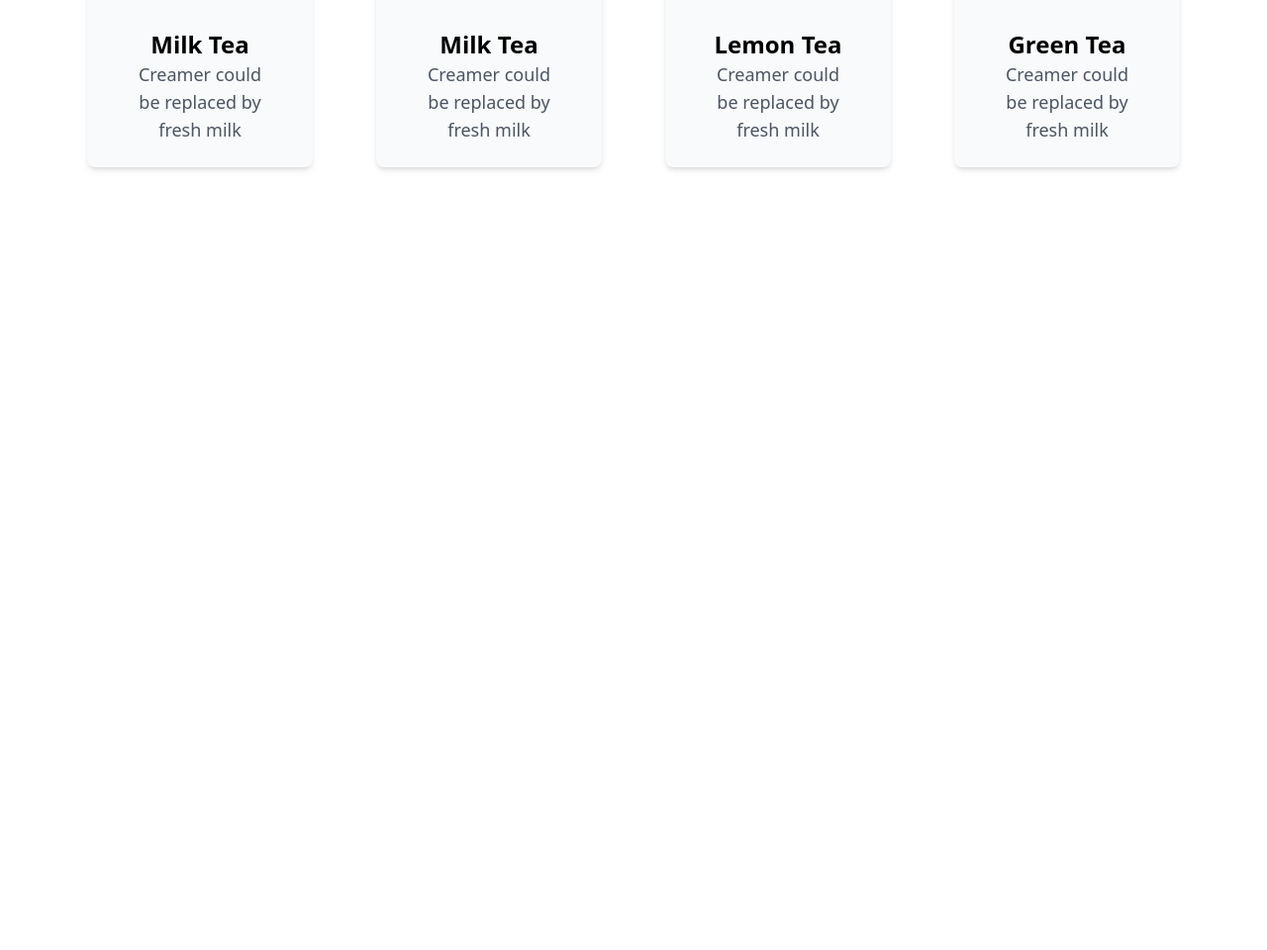
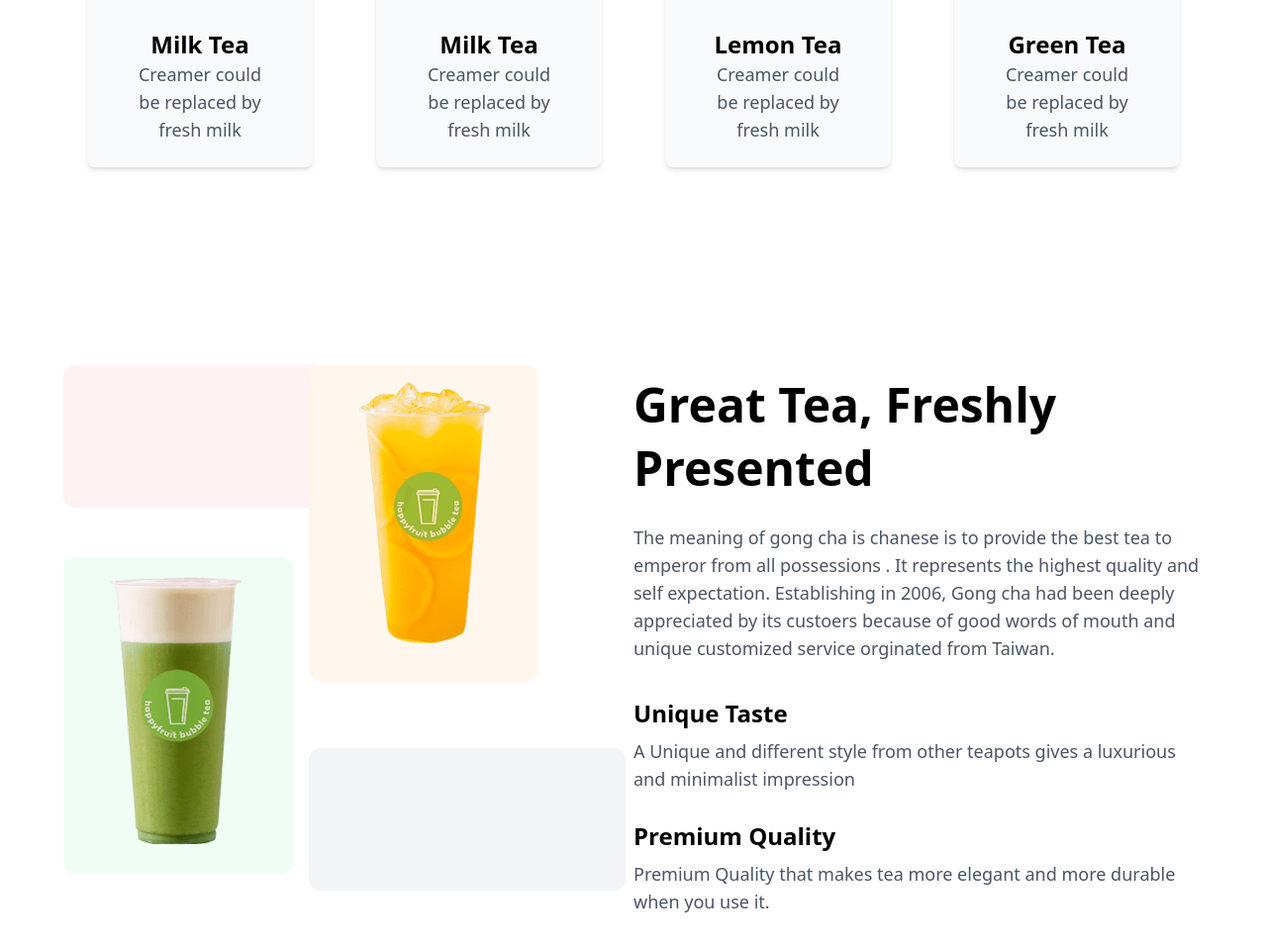
Before and after one commit to amin-nomani/tea-house-with-tailwind, a plain HTML site: page index.html in a window 1280 px wide. Shown: the part 1098-2058 px from the top of the page at 99% size. Before the commit the page ends 1387 px from the top, so only its background shows below. Drawn offline with nearby package versions, Linux system fonts and the light colour scheme.

Commit message:
great section done

```diff
--- a/index.html
+++ b/index.html
@@ -60,7 +60,7 @@
 			</div>
 		</header>
 		<!--  Featured Products section-->
-		<section class="py-8 lg:py-24">
+		<section class="py-8 lg:py-24 mb-20">
 			<div class="text-center mb-2">
 				<h2 class="text-4xl md:text-5xl mb-4 font-bold">Our Featured Products</h2>
 				<p class="text-lg text-gray-600 max-w-screen-md mx-auto">There are many variations of passages of Lorem
@@ -103,6 +103,52 @@
 				</div>
 			</div>
 		</section>
+		<!-- great section -->
+		<section class="mb-24">
+			<div class="grid grid-cols-1 lg:grid-cols-2">
+				<!-- img aria -->
+				<div class="grid grid-cols-2 grid-rows-3 gap-4 lg:w-5/6">
+					<div class="h-36 w-80 bg-red-50 rounded-xl"></div>
+					<div class="bg-orange-50 max-h-80 rounded-xl row-span-2 ">
+						<img class="mx-auto max-h-72 my-4" src="images/fresh-1.png" alt="">
+					</div>
+					<div class="bg-green-50 max-h-80 rounded-xl row-span-2 ">
+						<img class="mx-auto max-h-72 my-4" src="images/fresh-2.png" alt="">
+					</div>
+					<div class="h-36 w-80 bg-gray-100 rounded-xl"></div>
+				</div>
+
+				<!-- text aria -->
+				<div class="">
+					<div class="mb-9">
+						<h2 class="text-5xl font-bold py-2 mb-4 leading-[4rem]">Great Tea, Freshly <br> Presented</h2>
+						<p class="text-gray-600 text-lg font-medium">The meaning of gong cha is chanese is to provide
+							the best tea
+							to
+							emperor from all possessions . It represents the highest quality and self expectation.
+							Establishing in 2006, Gong cha had been deeply
+							appreciated by its custoers because of good words of mouth and unique customized service
+							orginated from Taiwan.
+						</p>
+					</div>
+					<div class="mt-7">
+						<h4 class="text-2xl font-extrabold">Unique Taste</h4>
+						<p class="text-gray-600 text-lg font-medium my-2">A Unique and different style from other
+							teapots
+							gives a luxurious and minimalist
+							impression</p>
+					</div>
+					<div class="mt-7">
+						<h4 class="text-2xl font-extrabold">Premium Quality</h4>
+						<p class="text-gray-600 text-lg font-medium my-2">Premium Quality that makes tea more elegant
+							and
+							more durable when you use it.</p>
+					</div>
+				</div>
+
+			</div>
+		</section>
+
 	</main>
 	<footer></footer>
 </body>
```
